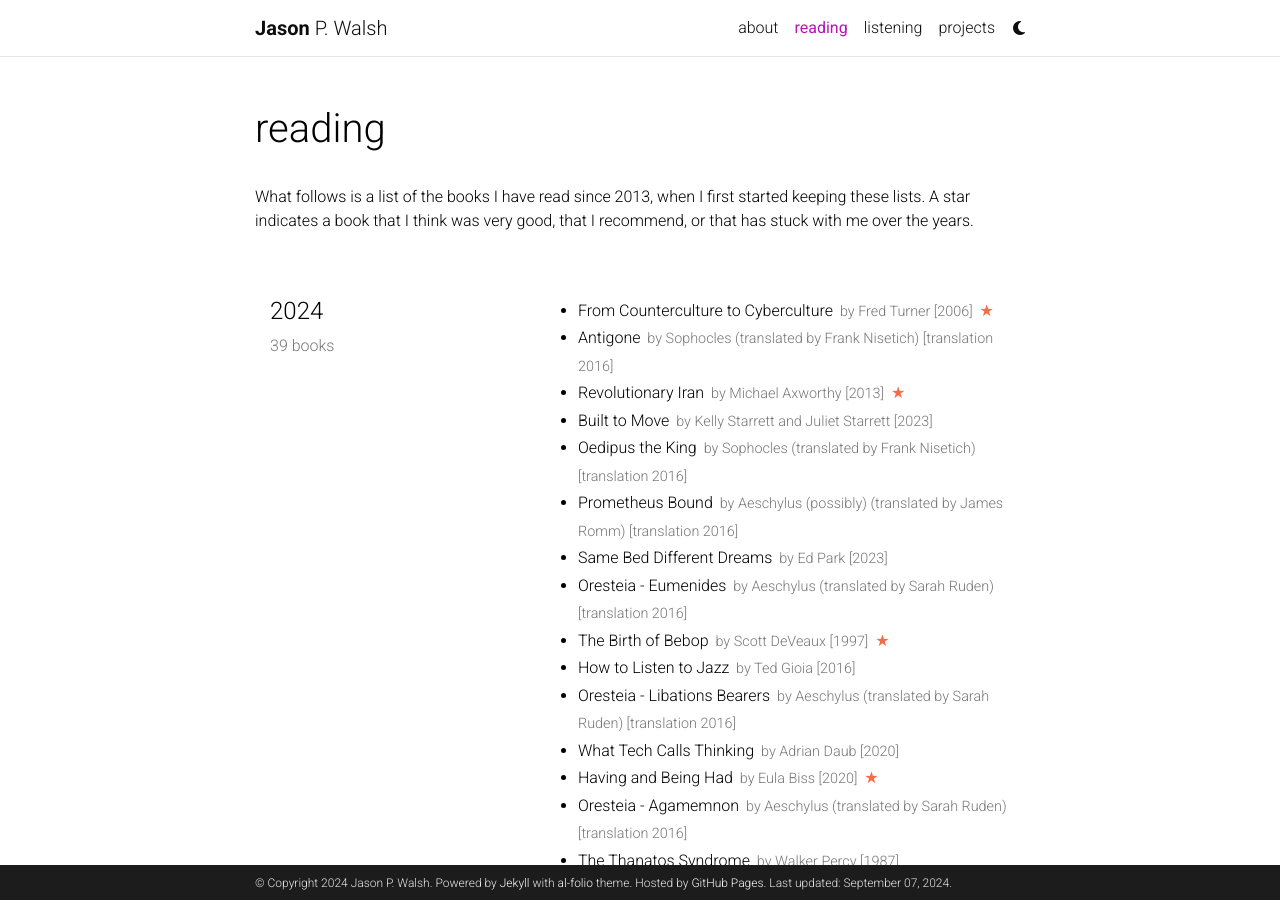
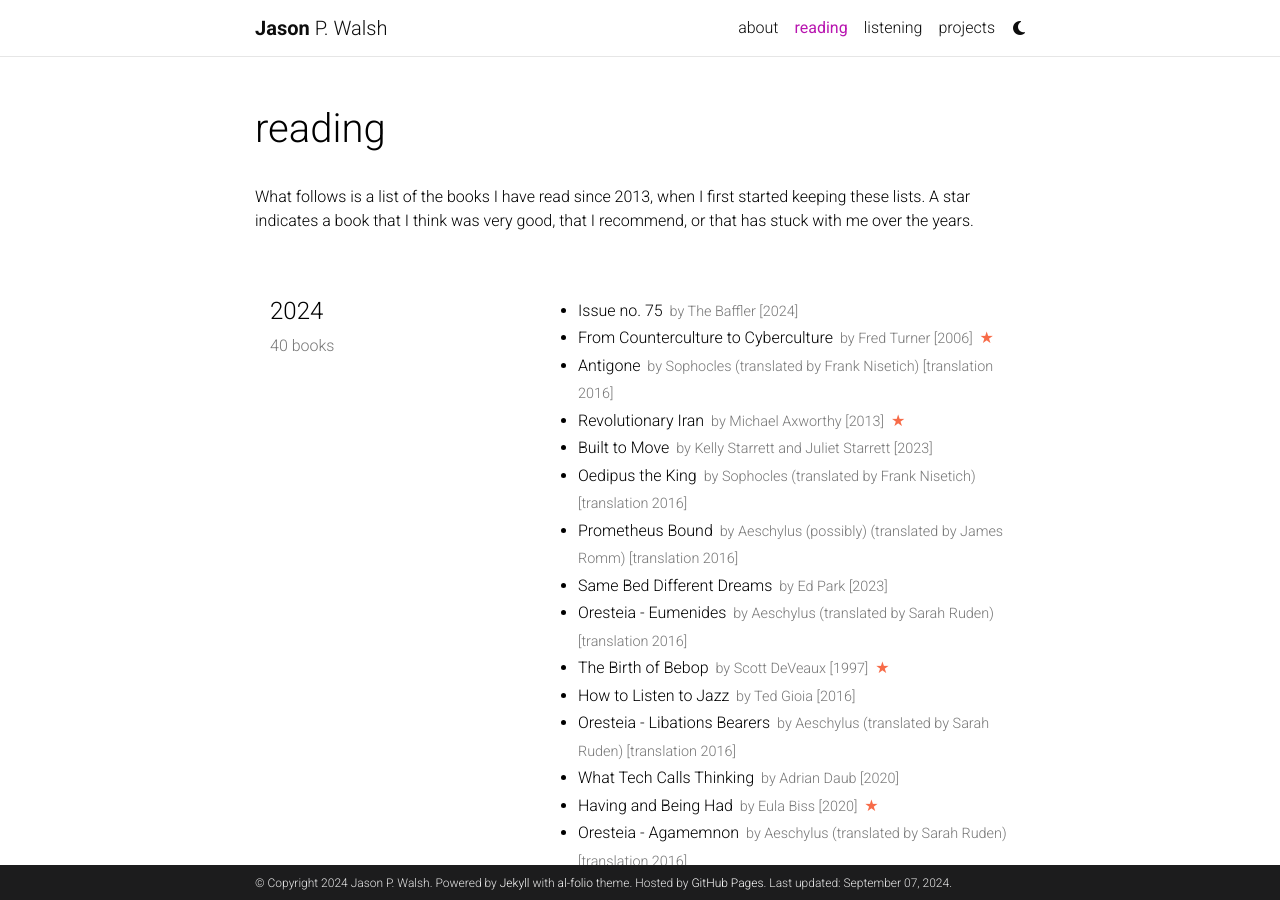
Before and after one commit to jwals23/jwals23.github.io, a Jekyll site: the page built from _pages/reading.md, in a window 1280 px wide and 900 px high. Built offline with Jekyll 4.4.1, drawn with Linux system fonts in a browser that asks for light colours; comment, search, counter and statistics services are not loaded; a style sheet for code colours, icons or effects is not loaded.

Commit message:
Update reading.yml

```diff
--- a/_data/reading.yml
+++ b/_data/reading.yml
@@ -1,6 +1,10 @@
 list:
   - year: "2024"
     books:
+      - title: Issue no. 75
+        author: The Baffler
+        year: 2024
+
       - title: From Counterculture to Cyberculture
         author: Fred Turner
         year: 2006
```
